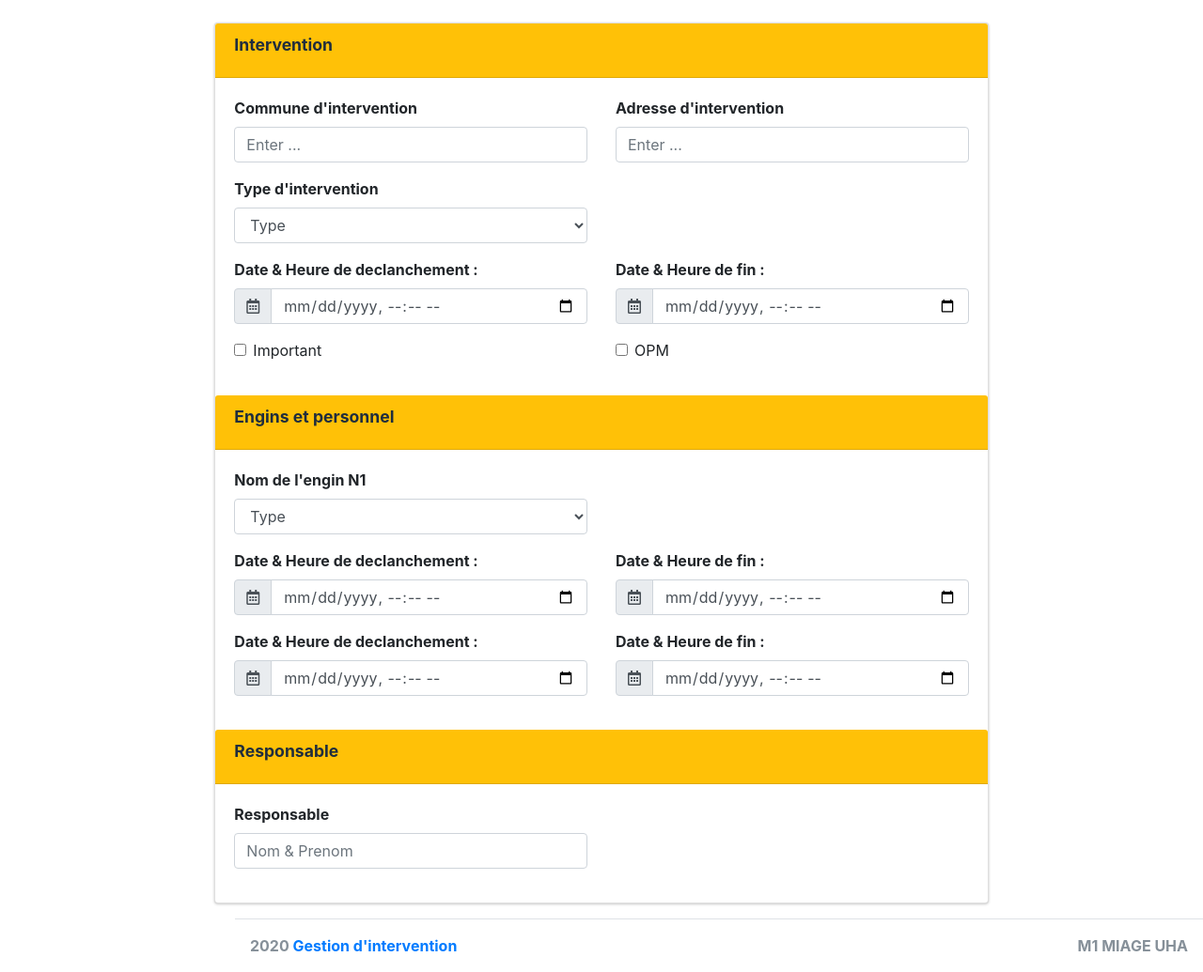
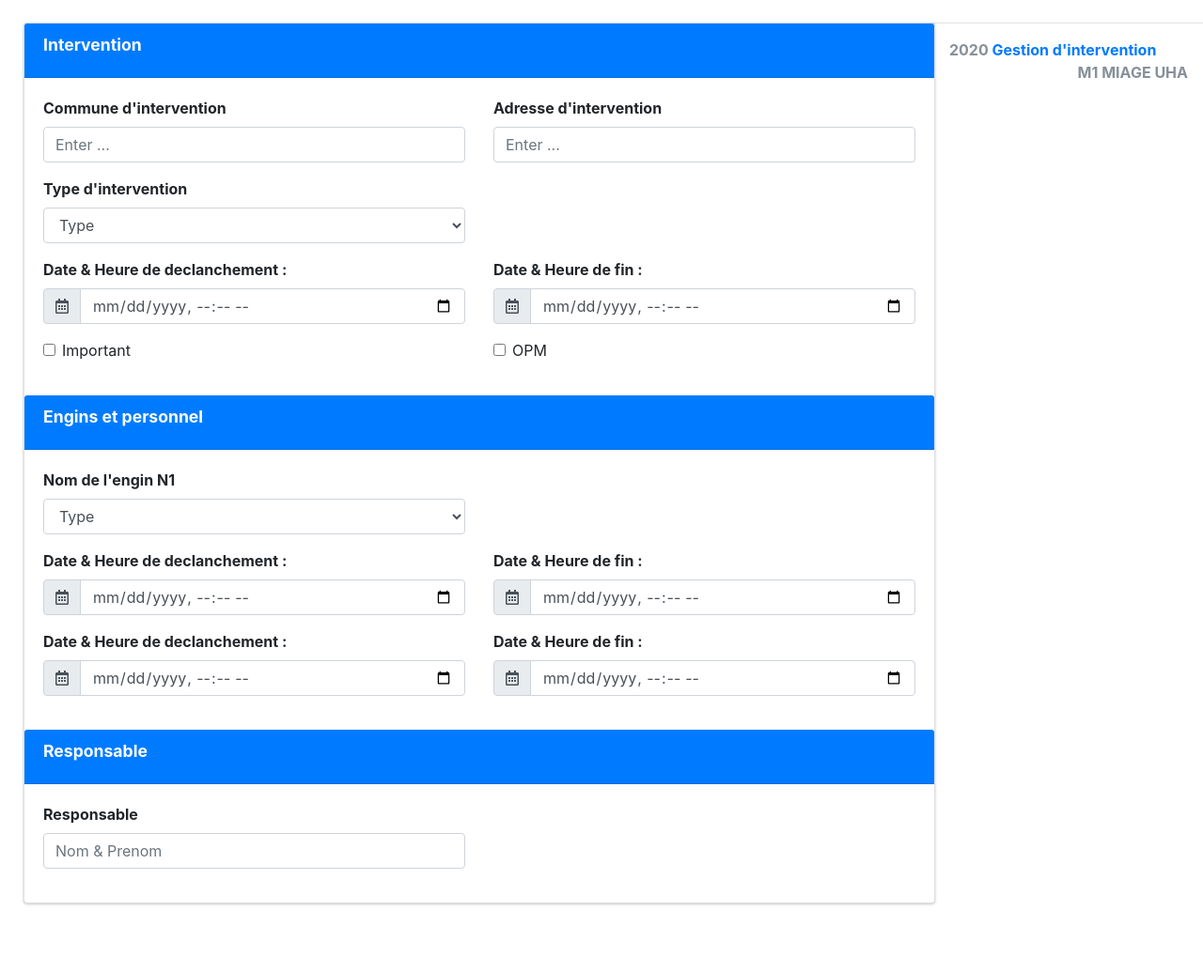
Before and after one commit to KHAMLICHIHAMZA/Interventions-Management, a PHP site: the page made by Views/interventionAdd.php in a window 1280 px wide. Shown: the whole page at 94% size. After the commit the page ends 964 px from the top, so only its background shows below. Run offline with PHP 8.4, Linux system fonts and the light colour scheme; the template is opened without the code that fills it, so the values that code supplies are empty; some libraries are stand-ins or nearby versions.

Commit message:
mise a jour de la route

```diff
--- a/Views/interventionAdd.php
+++ b/Views/interventionAdd.php
@@ -1,8 +1,8 @@
 
 </br>
-<div class="col-md-8 container container-fluid" >
+<div class="container container-fluid" style="width:1000px; float:left; margin-left:10px;">
   <!-- general form elements disabled -->
-  <div class="card card-warning">
+  <div class="card card-primary">
     <div class="card-header">
       <h3 class="card-title"><strong>Intervention</strong></h3>
     </div>
@@ -95,7 +95,7 @@
 
     </div>
     <!-- /.card-body -->
-    <div class="card-warning">
+    <div class="card-primary">
       <div class="card-header">
         <h3 class="card-title"><strong> Engins et personnel </strong></h3>
       </div>
@@ -186,7 +186,7 @@
         </form>
       </div>
     </div>
-    <div class="card-warning">
+    <div class="card-primary">
       <div class="card-header">
         <h3 class="card-title"><strong> Responsable </strong></h3>
       </div>
```
